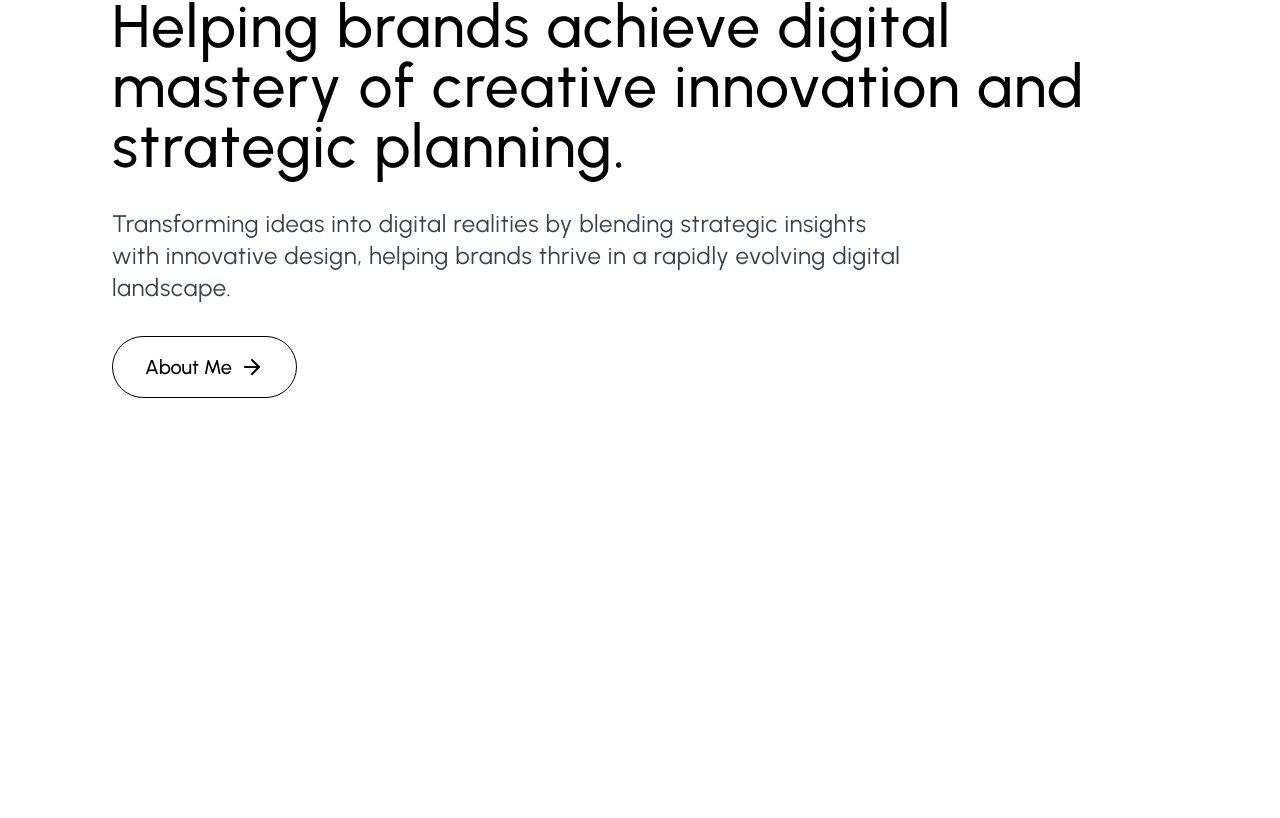
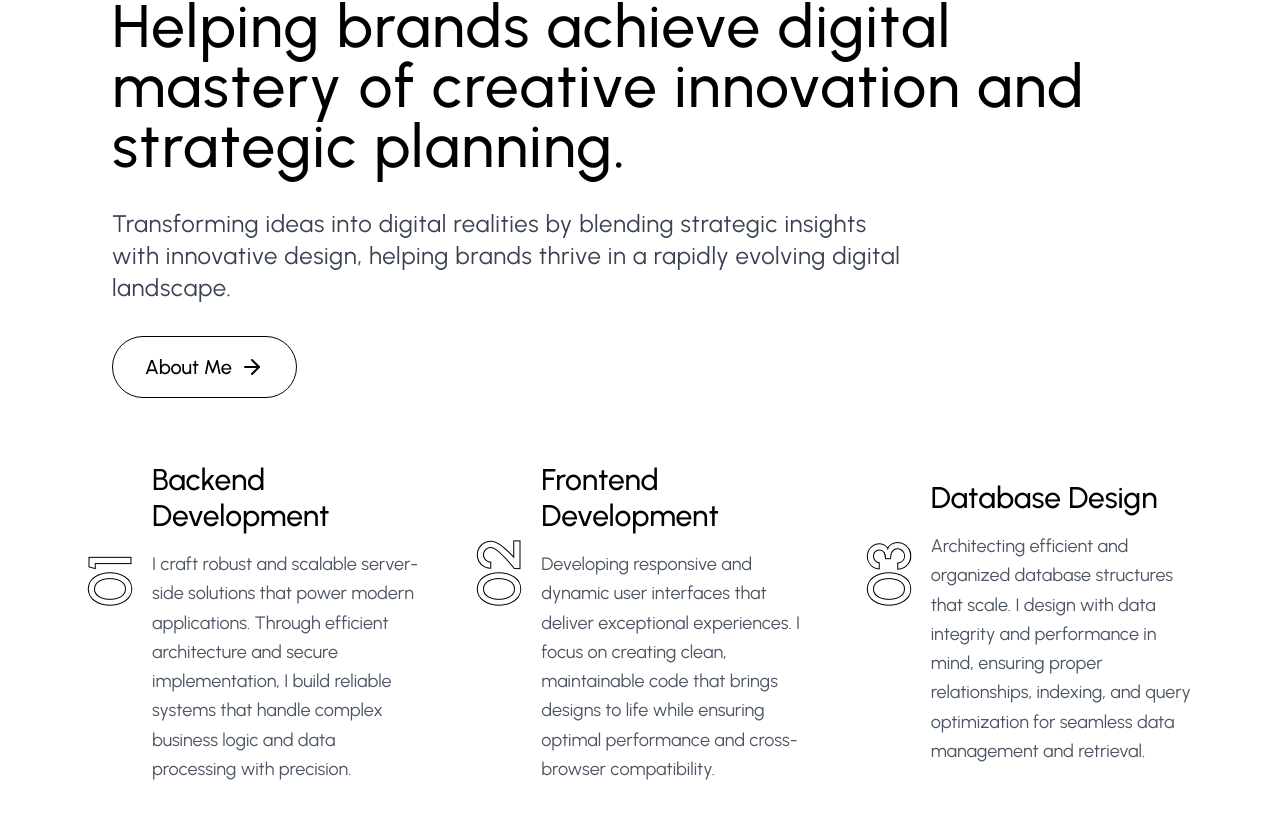
Before and after one commit to nuru484/portfolio, a React (Vite) app: page / in a window 1280 px wide. Shown: the part 4936-5754 px from the top of the page. Before the commit the page ends 5414 px from the top, so only its background shows below. Built offline with nearby package versions, Linux system fonts and the light colour scheme.

Commit message:
added services component

```diff
--- a/src/App.jsx
+++ b/src/App.jsx
@@ -2,6 +2,7 @@ import NavBar from './components/NavBar';
 import Hero from './components/Hero';
 import ProjectCard from './components/ProjectCard';
 import AboutMeBrief from './components/AboutMeBrief';
+import Services from './components/Services';
 
 import { ArrowRight } from 'lucide-react';
 
@@ -26,6 +27,7 @@ const App = () => {
         ))}
       </div>
       <AboutMeBrief />
+      <Services />
     </div>
   );
 };
--- a/src/components/AboutMeBrief.jsx
+++ b/src/components/AboutMeBrief.jsx
@@ -2,7 +2,7 @@ import { ArrowRight } from 'lucide-react';
 
 const AboutMeBrief = () => {
   return (
-    <div className="max-w-6xl mx-auto px-6 md:px-12 mb-20 font-urbanist flex flex-col gap-8">
+    <div className="max-w-6xl mx-auto px-6 md:px-12 mb-16 font-urbanist flex flex-col gap-8">
       <p className="text-4xl lg:text-6xl font-medium leading-tight tracking-wide">
         Helping brands achieve digital mastery of creative innovation and
         strategic planning.
--- /dev/null
+++ b/src/components/Services.jsx
@@ -0,0 +1,61 @@
+const ServiceCard = ({ number, title, description }) => (
+  <div className="flex items-center gap-10 font-urbanist">
+    <div className="relative">
+      <div
+        style={{
+          WebkitTextStroke: '1px black',
+          color: 'transparent',
+        }}
+        className="absolute -rotate-90 origin-top-left text-6xl font-semibold text-gray-200 -translate-y-4"
+      >
+        {number.toString().padStart(2, '0')}
+      </div>
+    </div>
+    <div className="pl-8 space-y-4">
+      <h2 className="text-3xl font-medium">{title}</h2>
+      <p className="text-gray-600 text-lg leading-relaxed max-w-md">
+        {description}
+      </p>
+    </div>
+  </div>
+);
+
+const Services = () => {
+  const services = [
+    {
+      number: 1,
+      title: 'Backend Development',
+      description:
+        'I craft robust and scalable server-side solutions that power modern applications. Through efficient architecture and secure implementation, I build reliable systems that handle complex business logic and data processing with precision.',
+    },
+    {
+      number: 2,
+      title: 'Frontend Development',
+      description:
+        'Developing responsive and dynamic user interfaces that deliver exceptional experiences. I focus on creating clean, maintainable code that brings designs to life while ensuring optimal performance and cross-browser compatibility.',
+    },
+    {
+      number: 3,
+      title: 'Database Design',
+      description:
+        'Architecting efficient and organized database structures that scale. I design with data integrity and performance in mind, ensuring proper relationships, indexing, and query optimization for seamless data management and retrieval.',
+    },
+  ];
+
+  return (
+    <div className="max-w-6xl mx-auto px-4 mb-16">
+      <div className="grid grid-cols-1 md:grid-cols-2 lg:grid-cols-3 gap-12">
+        {services.map((service) => (
+          <ServiceCard
+            key={service.number}
+            number={service.number}
+            title={service.title}
+            description={service.description}
+          />
+        ))}
+      </div>
+    </div>
+  );
+};
+
+export default Services;
```
